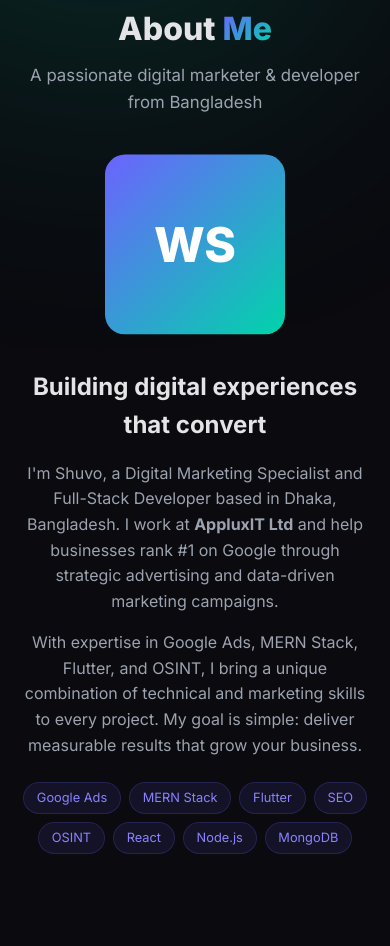
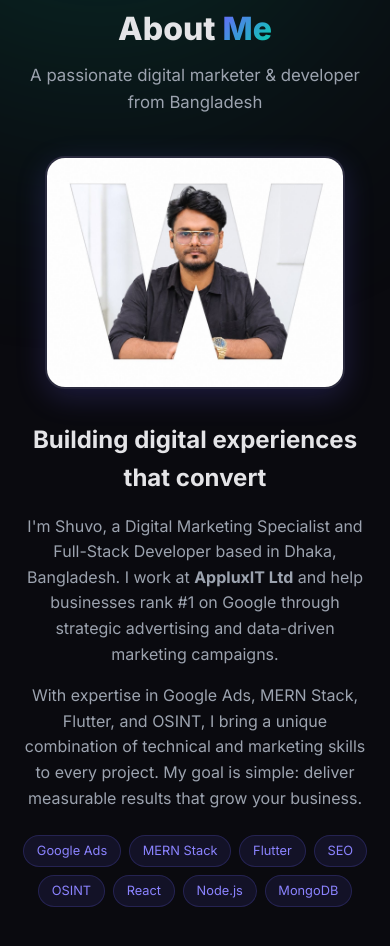
Before and after one commit to shuvodigitalbard-stack/portfolio, a plain HTML site: page index.html in a window 390 px wide. Shown: the part 905-1851 px from the top of the page. Drawn offline with Linux system fonts and the light colour scheme.

Commit message:
Add about me photo with responsive fit

```diff
--- a/index.html
+++ b/index.html
@@ -129,6 +129,8 @@
     /* ===== ABOUT ===== */
     .about-grid { display: grid; grid-template-columns: 300px 1fr; gap: 4rem; max-width: 1000px; margin: 0 auto; align-items: center; }
     .avatar { width: 250px; height: 250px; border-radius: 20px; background: var(--gradient); display: flex; align-items: center; justify-content: center; font-size: 4rem; font-weight: 800; color: white; margin: 0 auto; animation: avatar-float 6s ease-in-out infinite; }
+    .about-photo { width: 100%; max-width: 400px; height: auto; border-radius: 20px; object-fit: cover; object-position: center; display: block; margin: 0 auto; box-shadow: 0 8px 30px rgba(108,99,255,0.2); border: 2px solid var(--border); transition: transform 0.3s, box-shadow 0.3s; }
+    .about-photo:hover { transform: scale(1.02); box-shadow: 0 12px 40px rgba(108,99,255,0.3); }
     @keyframes avatar-float { 0%, 100% { transform: translateY(0); } 50% { transform: translateY(-10px); } }
     .about-text h3 { font-size: 1.5rem; font-weight: 700; margin-bottom: 1rem; }
     .about-text p { color: var(--text-muted); margin-bottom: 1rem; font-size: 1rem; }
@@ -402,7 +404,7 @@
         .hero { padding: 5rem 1rem 3rem; } .hero h1 { font-size: 2.2rem; } .hero p { font-size: 1rem; } .typing-container { font-size: 1rem; }
         .stats { gap: 2rem; flex-wrap: wrap; } .stat-number { font-size: 1.6rem; }
         .hero-buttons { flex-direction: column; align-items: center; } .btn-primary, .btn-secondary { width: 100%; max-width: 280px; text-align: center; }
-        .about-grid { grid-template-columns: 1fr; gap: 2rem; text-align: center; } .avatar { width: 180px; height: 180px; font-size: 3rem; } .about-tags { justify-content: center; }
+        .about-grid { grid-template-columns: 1fr; gap: 2rem; text-align: center; } .avatar { width: 180px; height: 180px; font-size: 3rem; } .about-photo { max-width: 300px; } .about-tags { justify-content: center; }
         .skills-grid { grid-template-columns: repeat(2, 1fr); gap: 1rem; } .skill-card { padding: 1.2rem; } .skill-card h3 { font-size: 0.95rem; } .skill-card p { font-size: 0.8rem; }
         .dashboard-section { padding: 1.5rem; border-radius: 14px; } .dashboard-metrics { grid-template-columns: repeat(2, 1fr); gap: 0.6rem; } .metric-card { padding: 0.8rem; } .metric-card .value { font-size: 1.3rem; } .metric-card .label { font-size: 0.65rem; } .chart-area { height: 140px; }
         .campaign-table thead { display: none; } .campaign-table tbody tr { display: block; margin-bottom: 1rem; padding: 1rem; background: var(--bg); border: 1px solid var(--border); border-radius: 10px; }
@@ -500,7 +502,9 @@
     <section id="about">
         <div class="section-header fade-in"><h2>About <span class="gradient">Me</span></h2><p>A passionate digital marketer &amp; developer from Bangladesh</p></div>
         <div class="about-grid">
-            <div class="about-image fade-in"><div class="avatar"><span>WS</span></div></div>
+            <div class="about-image fade-in">
+                <img src="https://raw.githubusercontent.com/shuvodigitalbard-stack/portfolio/main/images/about-photo.jpg" alt="Wali Ullah Shuvo" class="about-photo" loading="lazy">
+            </div>
             <div class="about-text fade-in">
                 <h3>Building digital experiences that convert</h3>
                 <p>I'm Shuvo, a Digital Marketing Specialist and Full-Stack Developer based in Dhaka, Bangladesh. I work at <strong>AppluxIT Ltd</strong> and help businesses rank #1 on Google through strategic advertising and data-driven marketing campaigns.</p>
```
